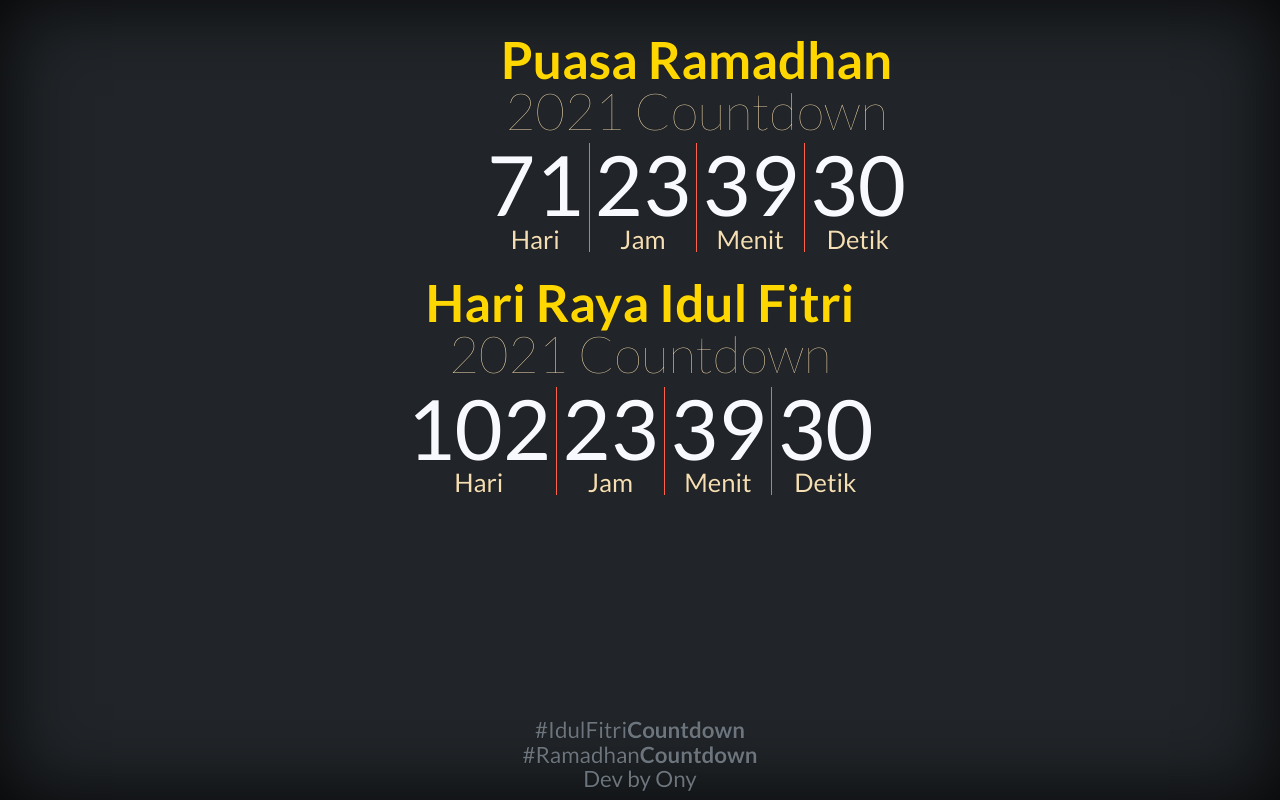
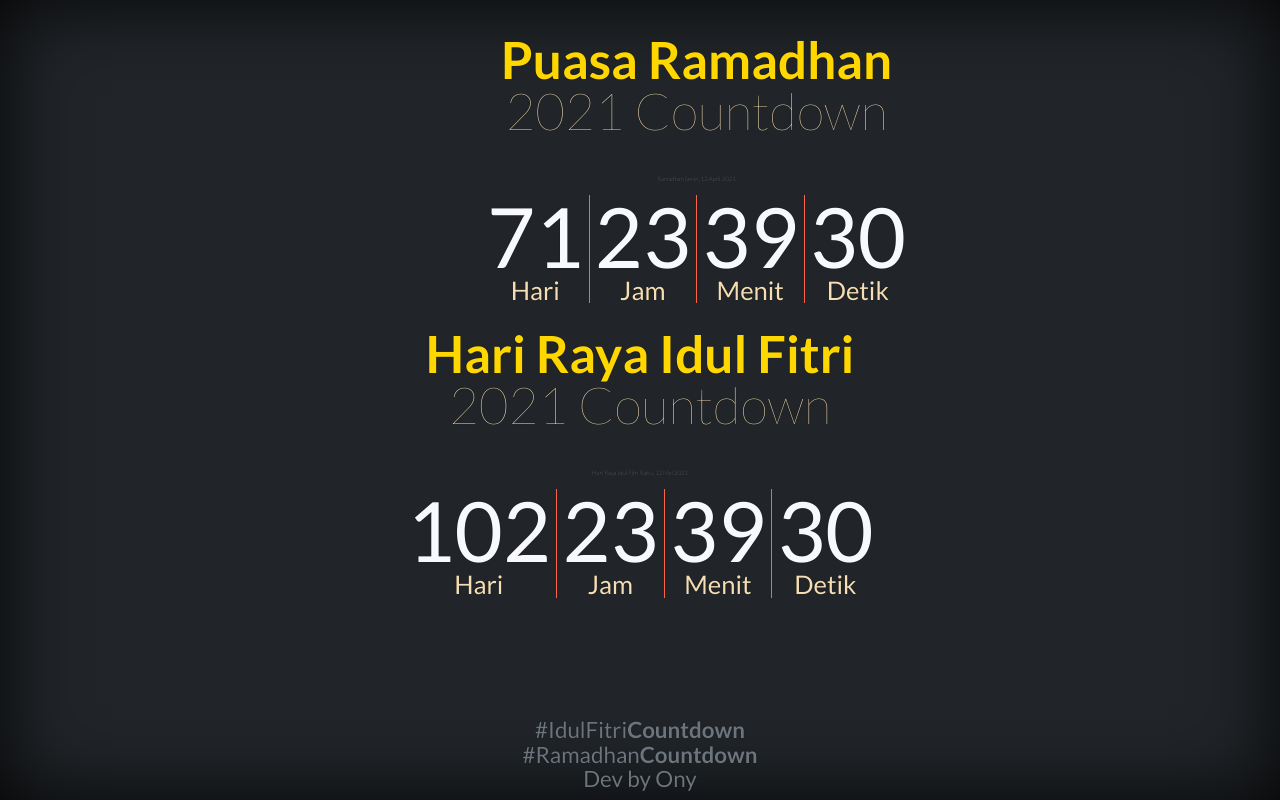
Before and after one commit to onysu/countdownclock, a plain HTML site: page idul-fitri/index.html in a window 1280 px wide. Drawn offline with nearby package versions, Linux system fonts and the light colour scheme.

Commit message:
Update index.html

```diff
--- a/idul-fitri/index.html
+++ b/idul-fitri/index.html
@@ -113,7 +113,8 @@
         <table class="puasacountdown">
           <tr class="judul">
             <th colspan="4" style="padding-bottom: 15px;">Puasa Ramadhan <br> <span style="font-weight: 200;">2021
-                Countdown</span>
+                Countdown</span><br><span style="font-size: 12px; font-weight: 200;color: white;">Ramadhan Senin,
+                12 April 2021</span>
             </th>
           </tr>
           <tr class="info">
@@ -137,7 +138,8 @@
         <table class="idcountdown">
           <tr class="judul">
             <th colspan="4" style="padding-bottom: 15px;">Hari Raya Idul Fitri <br> <span style="font-weight: 200;">2021
-                Countdown</span>
+                Countdown</span><br><span style="font-size: 12px; font-weight: 200;color: white;">Hari Raya Idul Fitri
+                Rabu, 12 Mei 2021</span>
             </th>
           </tr>
           <tr class="info">
```
